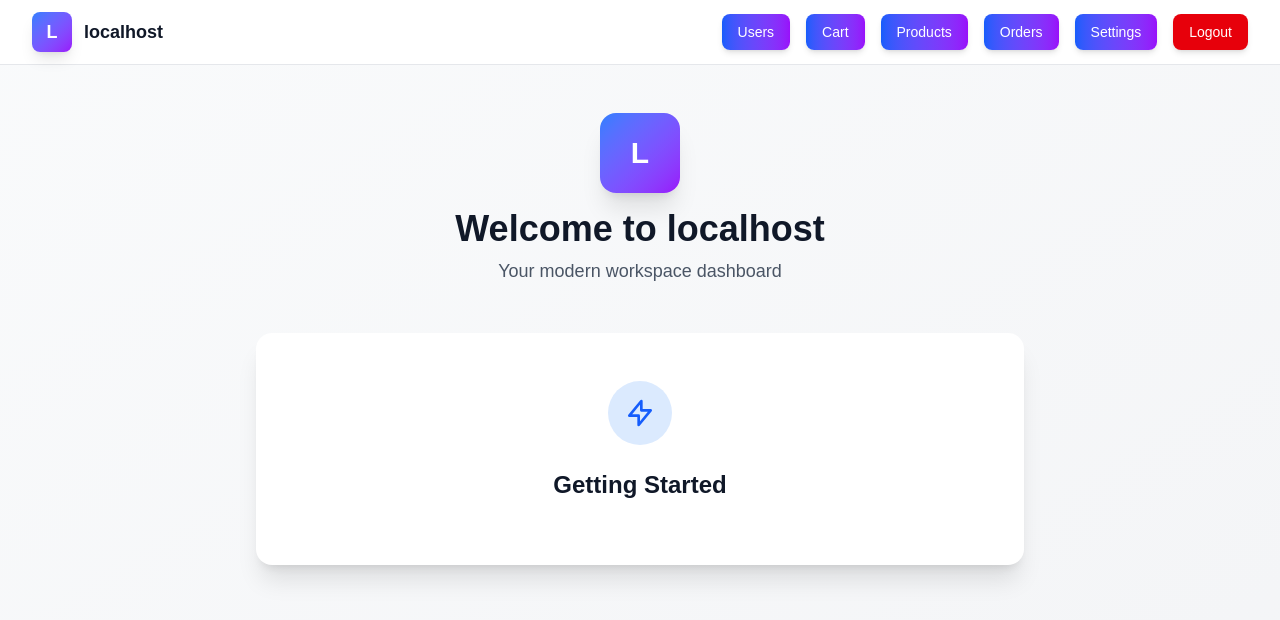
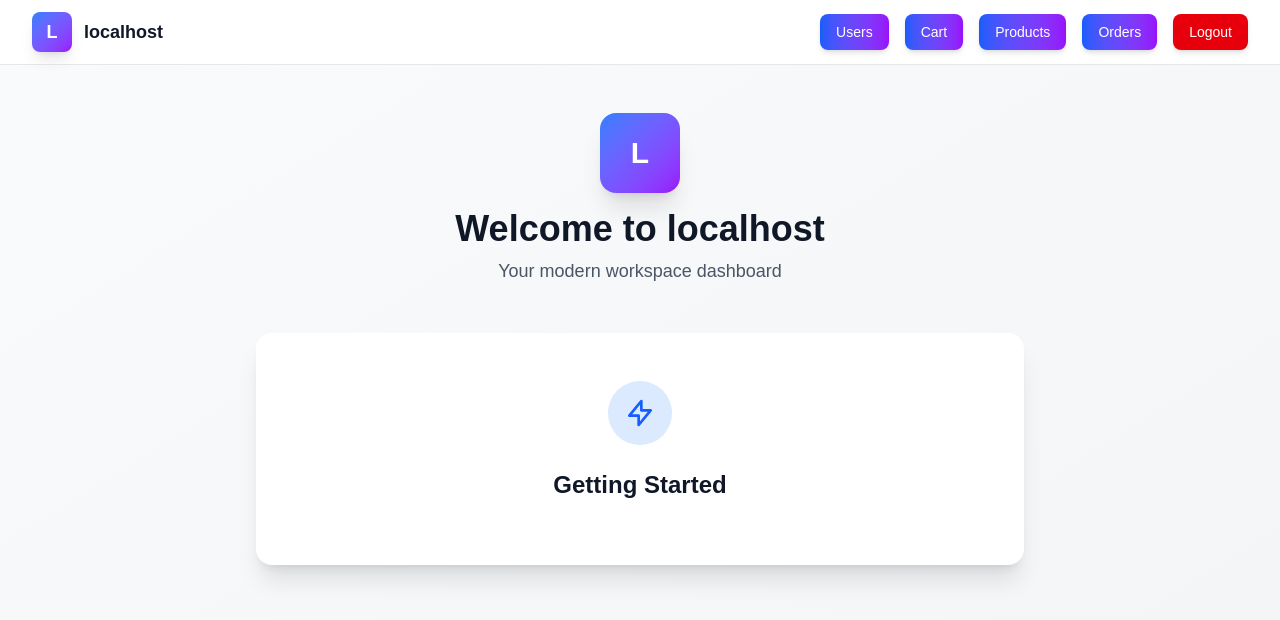
Before and after one commit to dip7501686040/ideastoweb-next-frontend, a Next.js app: page /dashboard in a window 1280 px wide. Shown: the top 620 px of the page. Built offline with nearby package versions, Linux system fonts and the light colour scheme; no server answers.

Commit message:
feat: remove Settings link from TenantHeader component

```diff
--- a/src/components/layouts/tenant/TenantHeader.tsx
+++ b/src/components/layouts/tenant/TenantHeader.tsx
@@ -46,12 +46,6 @@ export default function TenantHeader() {
             >
               Orders
             </Link>
-            <Link
-              href="/settings"
-              className="px-4 py-2 bg-gradient-to-r from-blue-600 to-purple-600 hover:from-blue-700 hover:to-purple-700 text-white text-sm font-medium rounded-lg transition-all shadow-md hover:shadow-lg"
-            >
-              Settings
-            </Link>
             <button onClick={logout} className="px-4 py-2 text-sm font-medium text-white bg-red-600 hover:bg-red-700 rounded-lg transition-colors cursor-pointer shadow-md hover:shadow-lg">
               Logout
             </button>
```
